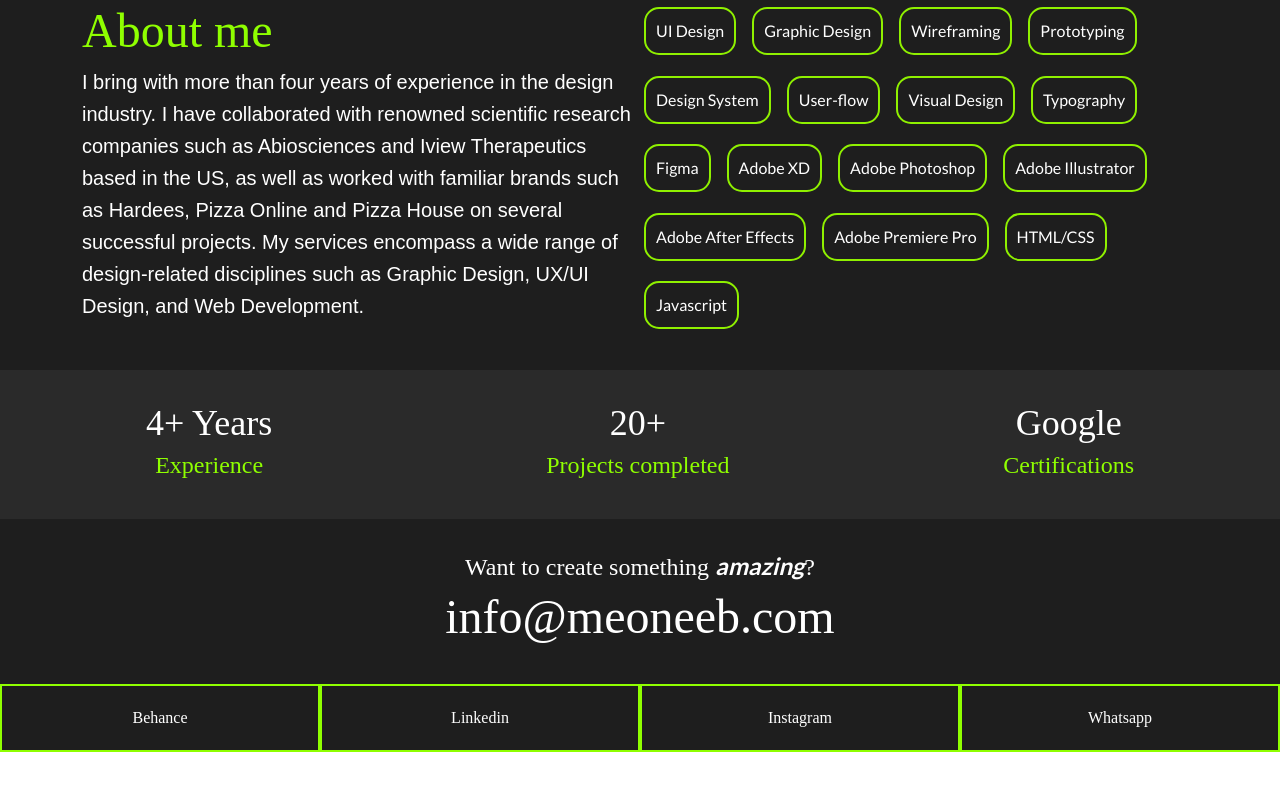
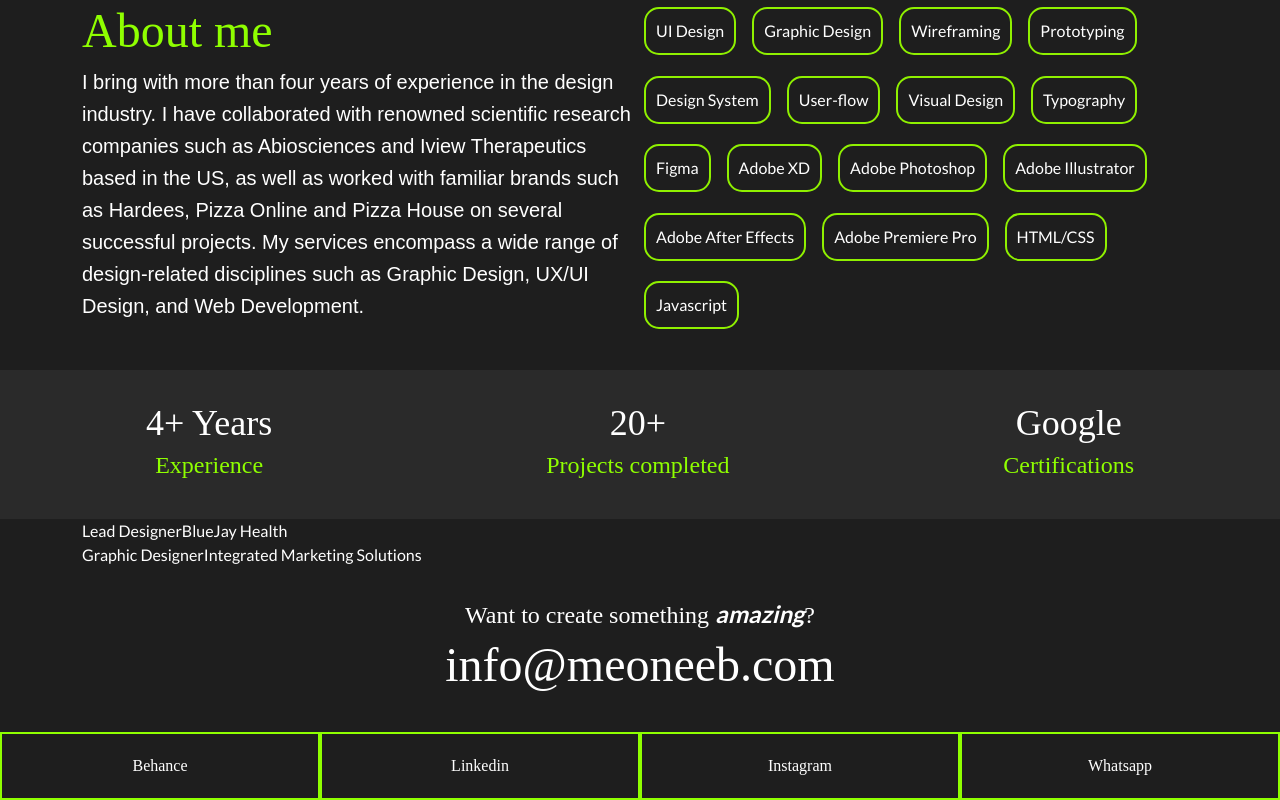
Before and after one commit to meoneeb/meoneeb, a Next.js app: page / in a window 1280 px wide. Shown: the part 797-1597 px from the top of the page. Before the commit the page ends 1549 px from the top, so only its background shows below. Built offline with nearby package versions, Linux system fonts and the light colour scheme; a web font is replaced by a local one.

Commit message:
experience

```diff
--- /dev/null
+++ b/src/components/home/Experience.js
@@ -0,0 +1,35 @@
+import React, { useState, useEffect} from "react";
+
+export default function Experience() {
+    const experience = [
+        {
+            title: "Lead Designer",
+            company: "BlueJay Health",
+        },
+        {
+            title: "Graphic Designer",
+            company: "Integrated Marketing Solutions",
+        }
+    ]
+
+    return (
+        <div className="back">
+            <div className="container fluid">
+                <div>
+                    {
+                        experience.map((value) => (
+                            <div>
+                                <span>
+                                {value.title}
+                            </span>
+                            <span>
+                                {value.company}
+                            </span>
+                            </div>
+                        ))
+                    }
+                </div>
+            </div>
+        </div>
+    )
+}
--- a/src/pages/Home.js
+++ b/src/pages/Home.js
@@ -3,6 +3,7 @@ import LandingPage from "../components/home/LandingPage";
 import Footer from "@/commonComponents/Footer";
 import AboutMe from "@/components/home/AboutMe";
 import Stats from "@/components/home/Stats";
+import Experience from "@/components/home/Experience";
 
 export default function HomeScreen() {
     return (
@@ -10,6 +11,7 @@ export default function HomeScreen() {
             <LandingPage />
             <AboutMe/>
             <Stats/>
+            <Experience/>
             <Footer/>
         </>
     )
```
Also changed, not shown: src/database/experience.js (added).
